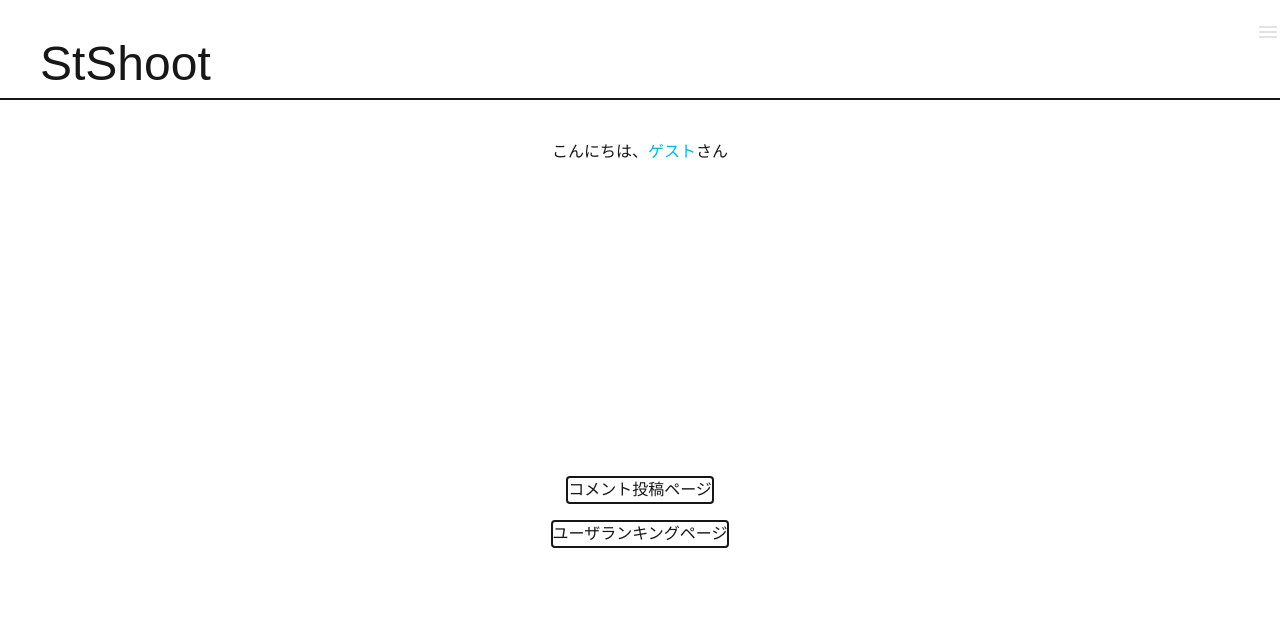
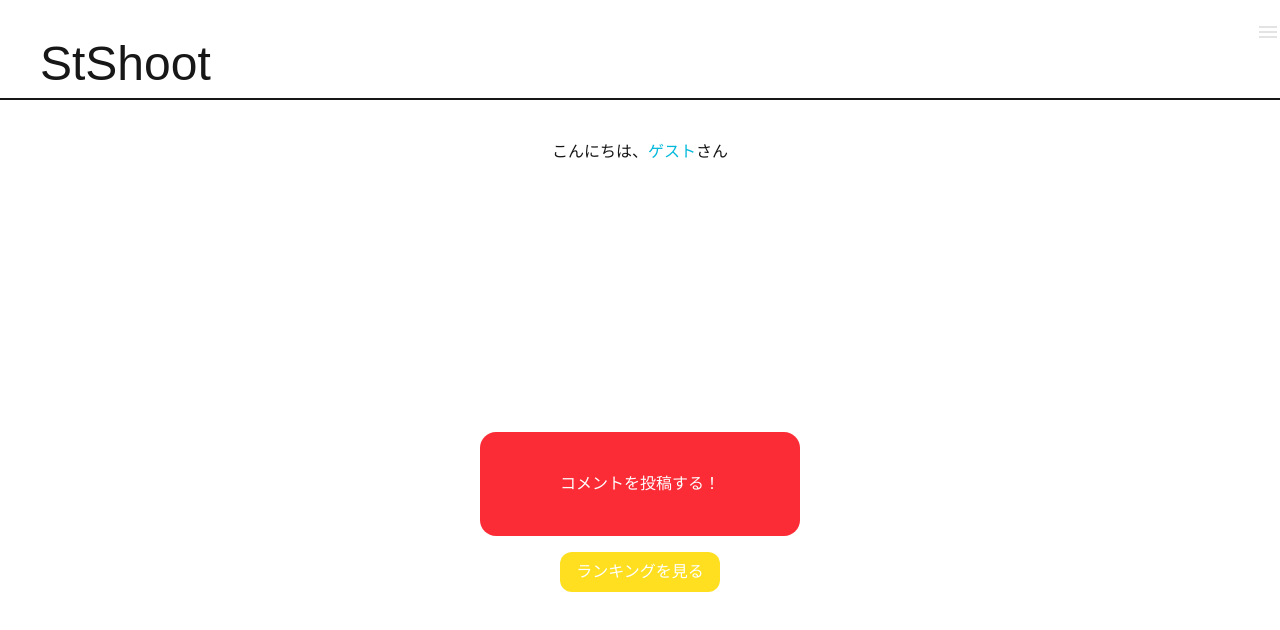
Before and after one commit to shii-park/Stshoot_Frontend, a Next.js app: page / in a window 1280 px wide. Shown: the top 630 px of the page. Built offline with nearby package versions, Linux system fonts and the light colour scheme; no server answers.

Commit message:
fix:ボタンのデザインと大きさ修正 #16

```diff
--- a/src/app/menuButton.tsx
+++ b/src/app/menuButton.tsx
@@ -9,7 +9,7 @@ export default function menuButton({open,onClick}:Props){
         <div>
             <button
             onClick={onClick}>
-                <img src="menuIcon.svg"/>
+                <img className="animate-rotate-in-2-ccw" src="menuIcon.svg"/>
             </button>
         </div>
     )
--- a/src/app/toButton.tsx
+++ b/src/app/toButton.tsx
@@ -1,6 +1,6 @@
 import Link from "next/link"
 import {useState} from "react"
-import { useRouter } from "next/navigation";
+import {useRouter} from "next/navigation";
 export default function toButton(){
     const [roomId,setRoomId]=useState<string|null>(null);
     const router=useRouter();
@@ -13,8 +13,8 @@ export default function toButton(){
     }
     return(
         <div className="flex flex-col items-center space-y-4 mb-10">
-                <button className="border-2 rounded" onClick={popUp}>コメント投稿ページ</button>
-                <Link href="./ranking"><button className="border-2 rounded">ユーザランキングページ</button></Link>
+                <button className="bg-red-500 hover:bg-red-400 text-white rounded-2xl px-20 py-10" onClick={popUp}>コメントを投稿する！</button>
+                <Link href="./ranking"><button className="bg-yellow-300 hover:bg-yellow-200 text-white rounded-xl px-4 py-2">ランキングを見る</button></Link>
         </div>
     )
 }
--- a/tailwind.config.ts
+++ b/tailwind.config.ts
@@ -13,3 +13,5 @@ module.exports = {
   },
   plugins: [],
 };
+//rotate-in-2-ccw
+module.exports = {theme:{extend:{ animation:{'rotate-in-2-ccw':'rotate-in-2-ccw 0.5s cubic-bezier(0.250, 0.460, 0.450, 0.940)   both'},keyframes:{'rotate-in-2-ccw':{'0%':{'transform':'rotate(45deg)','opacity':'0'},'to':{'transform':'rotate(0)','opacity':'1'}}} }}}
```
